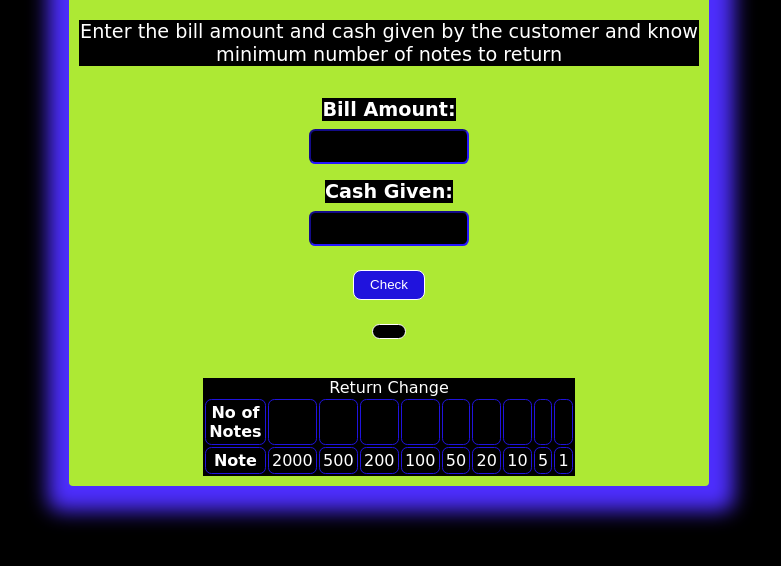
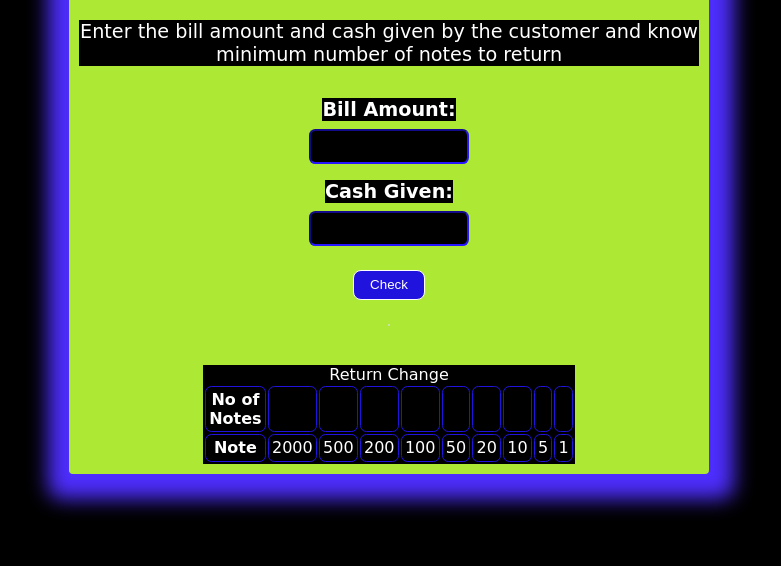
Before and after one commit to techdev-VIK/Cash-Register-Manager, a plain HTML site: page index.html in a window 1280 px wide. Shown: the part 218-784 px from the top of the page, without its empty margins (251-1032 px from the left). Drawn offline with Linux system fonts and the light colour scheme.

Commit message:
UI bug fix

```diff
--- a/main.css
+++ b/main.css
@@ -89,10 +89,8 @@ label{
 #error-message{
     color: red;
     margin:auto;
-    font-weight: 1200;
     border: 1px solid white;
     margin: 0.5rem auto 1rem;
-    padding: 0.4rem 1rem;
     border-radius: 0.5rem;
 
 }
```
